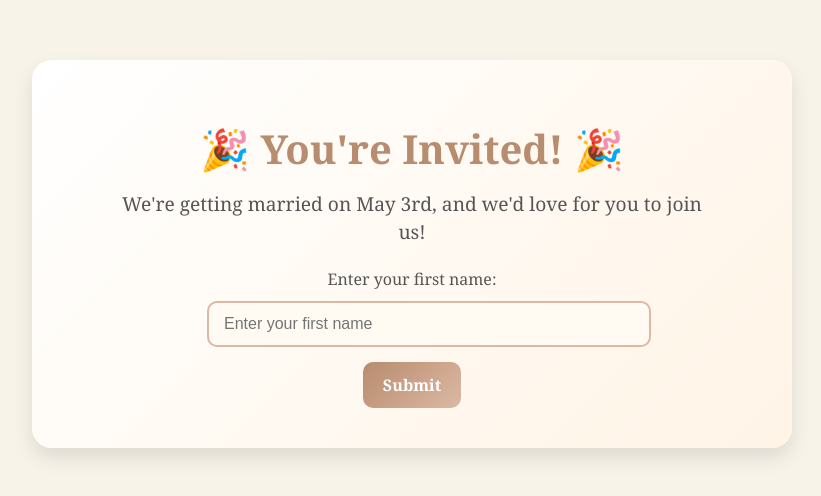
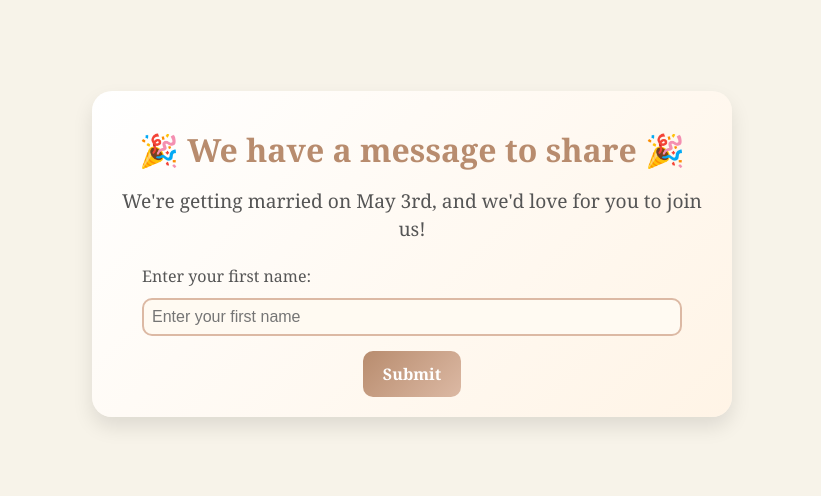
Before and after one commit to Apatakayuss/invite, a React (Vite) app: page / in a window 1280 px wide. Shown: the part 146-642 px from the top of the page, without its empty margins (228-1049 px from the left). Built offline with nearby package versions, Linux system fonts and the light colour scheme.

Commit message:
checing update

```diff
--- a/src/App.css
+++ b/src/App.css
@@ -28,7 +28,7 @@ body {
 /* Header Styles */
 .App-header {
   background: linear-gradient(135deg, #ffffff, #fff4e6); /* Subtle gradient */
-  padding: 40px 80px;
+  padding: 20px 20px;
   border-radius: 20px;
   box-shadow: 0 10px 20px rgba(0, 0, 0, 0.1);
   max-width: 600px;
@@ -36,7 +36,7 @@ body {
 }
 
 .App-header h1 {
-  font-size: 2.5rem;
+  font-size: 2rem;
   font-weight: bold;
   color: #b88c6e; /* Warm gold color */
   margin-bottom: 10px;
@@ -64,8 +64,8 @@ body {
 /* Input Fields */
 input[type="text"],
 input[type="email"] {
-  width: 100%;
-  padding: 12px 15px;
+  max-width: 100%;
+  padding: 8px 8px;
   margin: 10px 0;
   border: 2px solid #dcb9a4; /* Gold border */
   border-radius: 10px;
@@ -108,6 +108,12 @@ label {
   font-size: 1rem;
   color: #555;
   margin-bottom: 5px;
+  width: 90%;
+  display: flex;
+  flex-direction: column;
+}
+.first-name{
+  text-align: left;
 }
 
 /* Decorative Elements */
@@ -129,7 +135,14 @@ label {
 }
 
 .message-box{
-  padding: 0 15px;
+  padding: 0 5px;
+  margin-bottom: 10px;
+  max-width: 100%;
+  justify-self: center;
+}
+
+.message-box p{
+  padding: 0;
 }
 .message-box::before {
   content: "❤️"; /* Heart symbol as a decorative element */
--- a/src/Components/HomePage.jsx
+++ b/src/Components/HomePage.jsx
@@ -63,13 +63,15 @@ const HomePage = () => {
   return (
     <div className="App">
       <header className="App-header">
-        <h1>🎉 You're Invited! 🎉</h1>
+        <h1>🎉 We have a message to share 🎉</h1>
         <p>We're getting married on May 3rd, and we'd love for you to join us!</p>
 
         {/* Name Input Form */}
         <form onSubmit={handleNameSubmit}>
           <label>
+            <div className='first-name'>
             Enter your first name:
+              </div>
             <input
               type="text"
               value={name}
--- a/src/Components/JourneyPage.css
+++ b/src/Components/JourneyPage.css
@@ -8,7 +8,7 @@
 
 .JourneyPage-header {
   text-align: center;
-  margin-bottom: 40px;
+  /* margin-bottom: 40px; */
 }
 
 .JourneyPage-header h1 {
@@ -83,7 +83,7 @@
   grid-column: 1 / 2; /* Place image on the left */
 }
 .timeline-image-container.left {
-  background-color: red;
+  /* background-color: red; */
   margin-top: -220px;
 }
 /* Centered Item (Outside the Timeline Wrapper) */
@@ -111,14 +111,15 @@
   border: 2px solid #dcb9a4; /* Gold border */
   border-radius: 15px;
   box-shadow: 0 5px 10px rgba(0, 0, 0, 0.05);
-  padding: 20px;
+  padding: 10px;
   /* max-width: 400px;  */
 }
 
 .timeline-text h2 {
-  font-size: 1.5rem;
+  font-size: 1.2rem;
   color: #b88c6e; /* Warm gold color */
-  margin-bottom: 10px;
+  margin: 0;
+  /* margin-bottom: 10px; */
 }
 
 .timeline-text p {
--- a/src/Components/JourneyPage.jsx
+++ b/src/Components/JourneyPage.jsx
@@ -6,20 +6,23 @@ import './JourneyPage.css'; // Import custom styles
 
 // Import local images
 import Azeez from '../assets/azeez.jpeg';
+import First from '../assets/first-text.jpeg'
+import Date from '../assets/date.jpeg'
+
 
 const JourneyPage = () => {
   const timelineItems = [
     {
       title: "How We Met",
       description:
-        "It all started on a sunny afternoon when we bumped into each other at a coffee shop. Love was in the air!",
-      image: Azeez,
+        "It all started with a Snapchat text! December 8th 2021, we shared our first text, kicked off as acquintance then proceeded to knowing each other",
+      image: First,
     },
     {
       title: "First Date",
       description:
-        "Our first date was unforgettable. We went to a cozy Italian restaurant and laughed the night away.",
-      image: Azeez,
+        "Couple of weeks after we shared our first text, we decided to mwwt physically, this meeting gave us he confirmation and assurance we needed. A couple weeks after, we had oour first date then we decided to kick it off from then.",
+      image: Date,
     },
     {
       title: "First Date",
```
Also changed, not shown: src/assets/date.jpeg (added), src/assets/first-text.jpeg (added).
